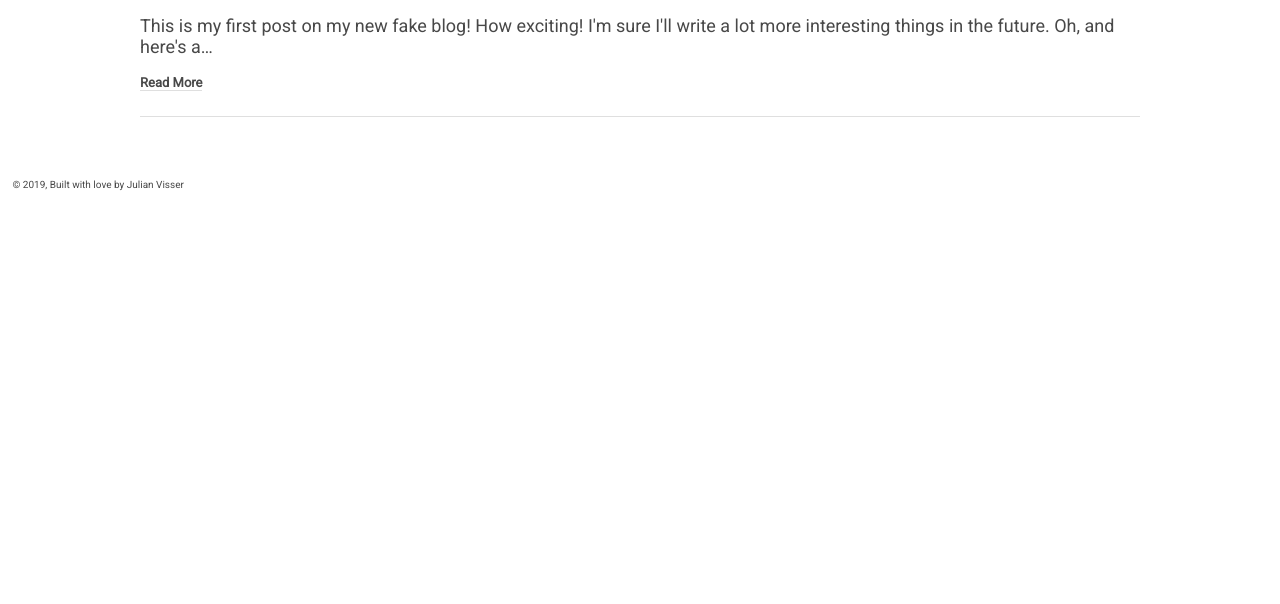
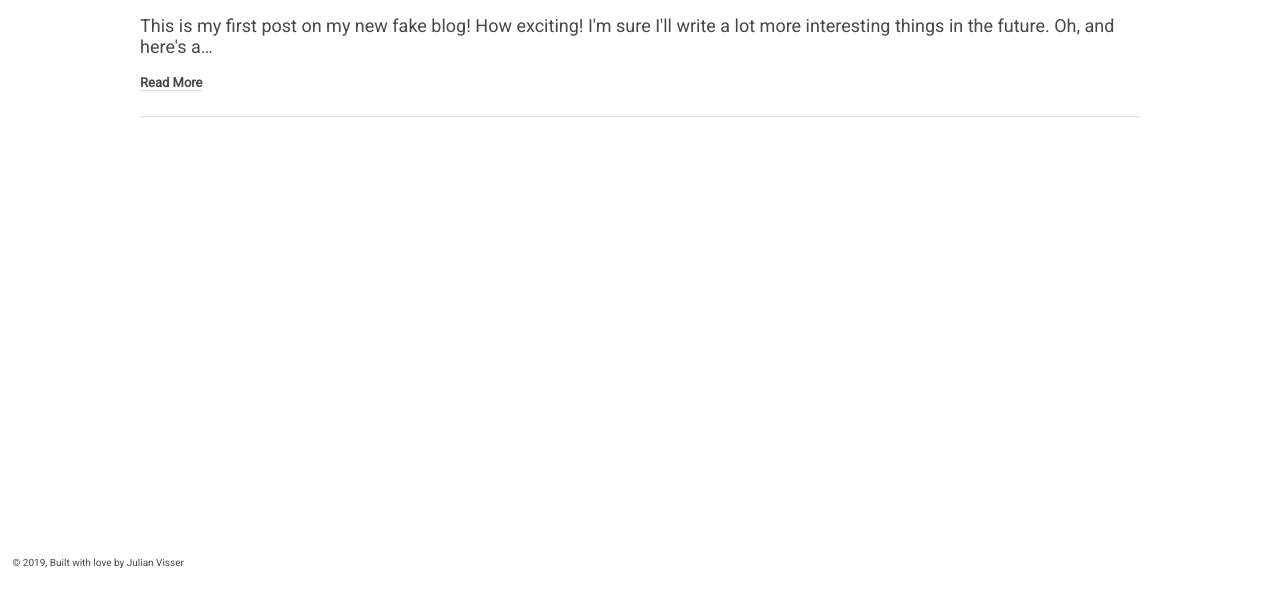
Before and after one commit to justmejulian/justmejulian.github.io, a Gatsby site: page /blog in a window 1280 px wide. Shown: the part 196-800 px from the top of the page. Built offline with nearby package versions, Linux system fonts and the light colour scheme; Gatsby itself is replaced by a stand-in of ours.

Commit message:
fixed height on blog

```diff
--- a/src/layouts/Layout/Layout.sass
+++ b/src/layouts/Layout/Layout.sass
@@ -35,6 +35,7 @@
   font-size: 20px
 
 main
+  min-height: 80vh
   margin-left: auto
   margin-right: auto
   max-width: 1000px
```
